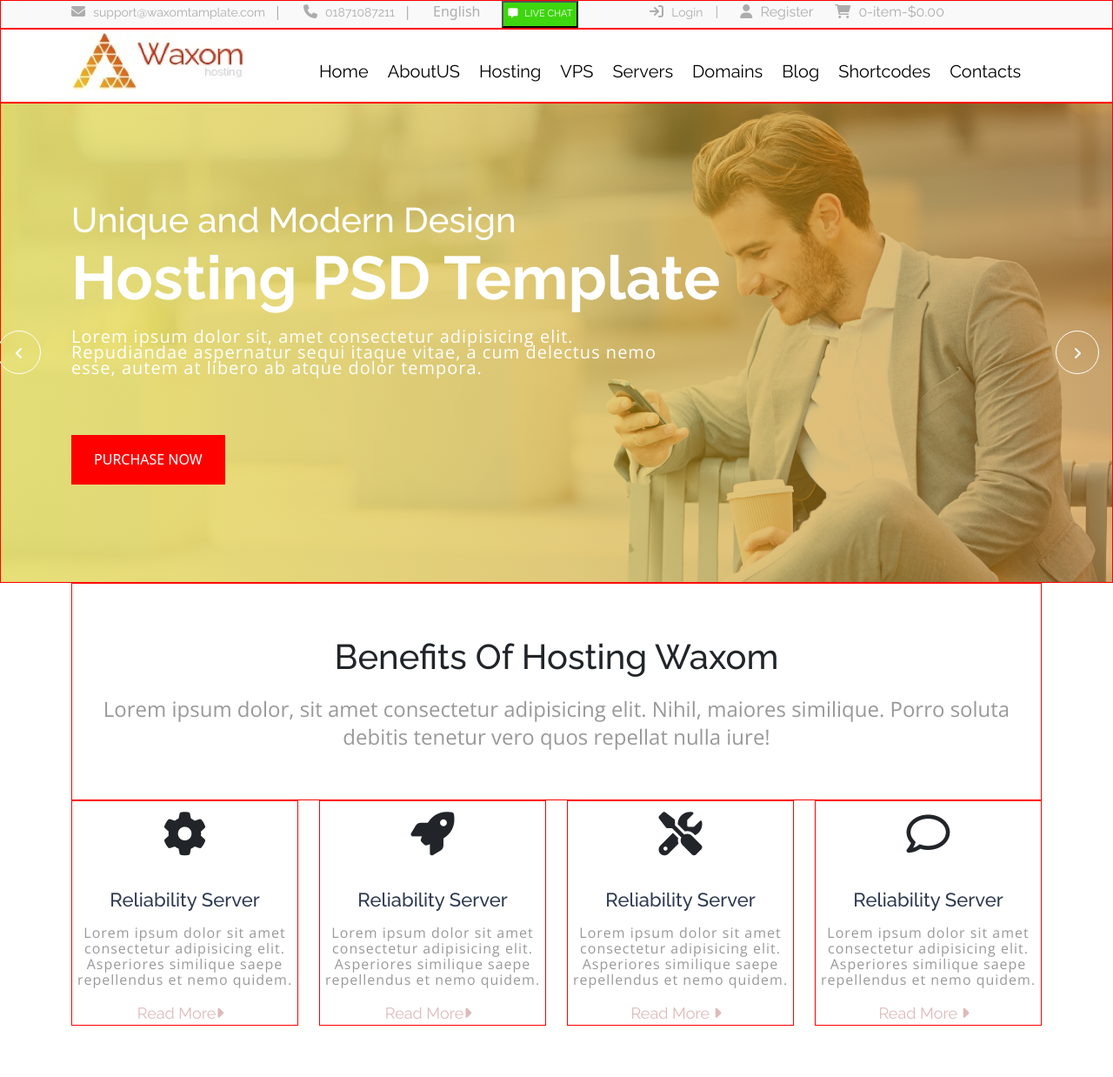
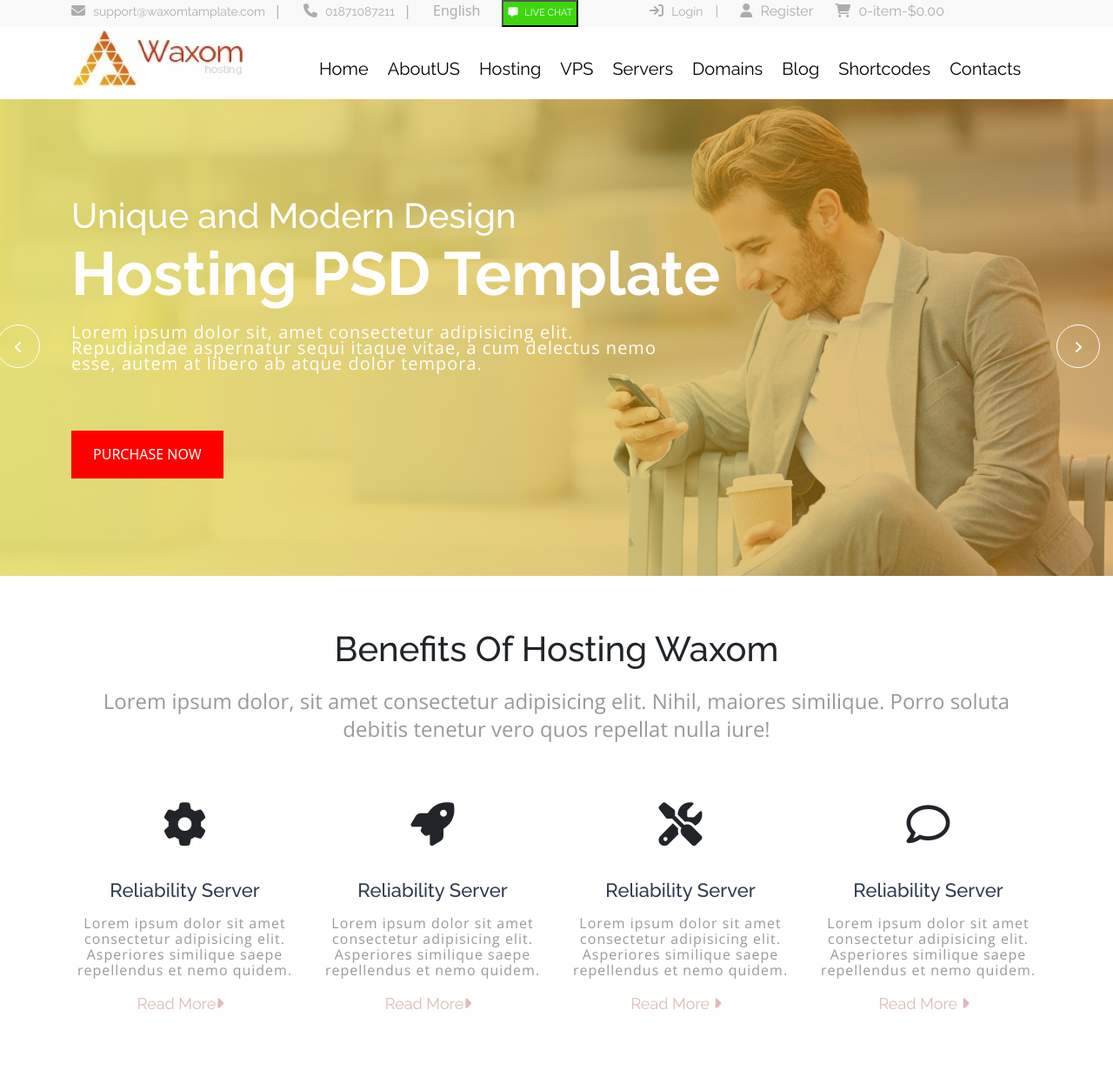
Before and after one commit to afzalhossainantor/Episode_16_1, a plain HTML site: page index.html in a window 1280 px wide. Shown: the top 1238 px of the page at 87% size. Drawn offline with nearby package versions, Linux system fonts and the light colour scheme.

Commit message:
episode_16_1

```diff
--- a/assets/styles/styles.css
+++ b/assets/styles/styles.css
@@ -47,7 +47,7 @@ li {
 header {
 
     background-color: #f9f9f9;
-    border: var(--border);
+    /* border: var(--border); */
 }
 
 header .header_first {
@@ -114,7 +114,7 @@ header .header_first ul li a button i {
 }
 
 
-header .header_2nd {}
+/* header .header_2nd {} */
 
 header .header_2nd ul {
 
@@ -157,7 +157,7 @@ header .header_2nd ul li a span {
 /**nav part start**/
 
 nav {
-    border: var(--border);
+    /* border: var(--border); */
 }
 
 nav .logo_img {}
@@ -211,7 +211,7 @@ nav .nav_part ul li a:hover {
     background-position: center;
     background-size: cover;
     background-repeat: no-repeat;
-    border: var(--border);
+    /* border: var(--border); */
     position: relative;
 }
 
@@ -256,7 +256,7 @@ nav .nav_part ul li a:hover {
 }
 
 #banner .banner_img .link_btn {
-    border: var(--border);
+    /* border: var(--border); */
     background-color: red;
     color: white;
     padding: 20px 25px;
@@ -303,7 +303,7 @@ nav .nav_part ul li a:hover {
 .common_heading {
     padding-top: 60px;
     text-align: center;
-    border: var(--border);
+    /* border: var(--border); */
 }
 
 .common_heading h2 {
@@ -333,7 +333,7 @@ nav .nav_part ul li a:hover {
 
 #benefits .benefits_about {
 
-    border: var(--border);
+    /* border: var(--border); */
     text-align: center;
 }
 
@@ -802,7 +802,7 @@ nav .nav_part ul li a:hover {
 #about_us .about_part .about_partn {
     width: 80%;
     display:  block;
-    border: var(--border);
+    /* border: var(--border); */
     background-color: #fafafa;
 }
 
```
